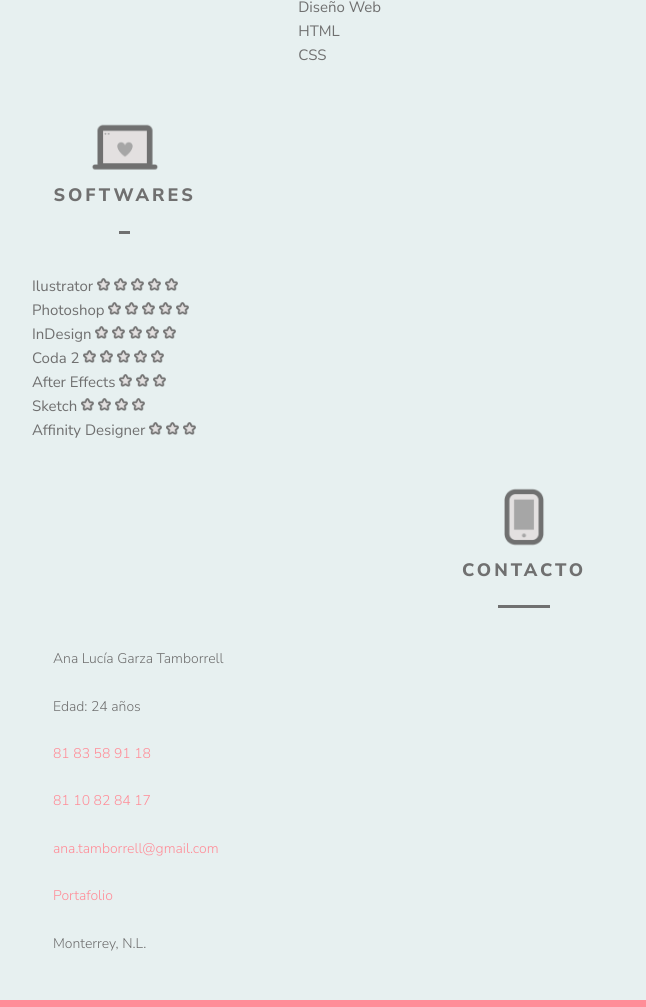
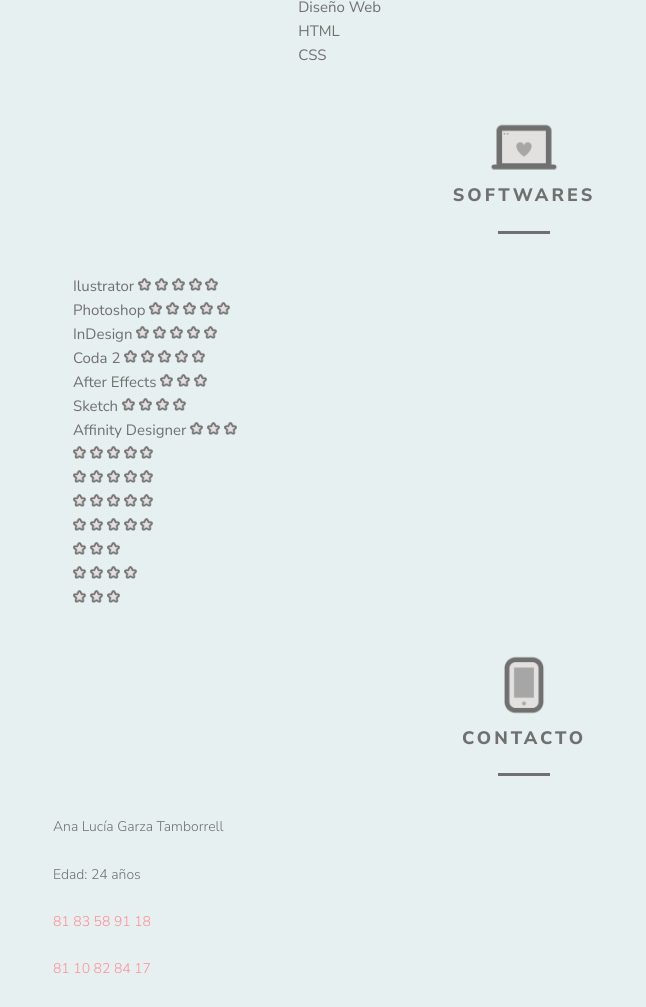
Before and after one commit to atamborrell/atamborrell.github.io, a plain HTML site: page index.html in a window 1280 px wide. Shown: the part 897-1904 px from the top of the page, without its empty margins (116-762 px from the left). Drawn offline with Linux system fonts and the light colour scheme.

Commit message:
modificar columnas

```diff
--- a/index.html
+++ b/index.html
@@ -133,11 +133,13 @@
     <div class="section bg">
   		<div class="container">
   			<div class="row">
-  				<div class="three columns">
+  				<div class="twelve columns">
             <div class="softwares" id="softwares">
               <center>  <img src="atamborrell.github.io/softwares.png" style="height:70px;"/></center>
               <h2>Softwares</h2>
               <div class="line">&nbsp;</div>
+            </div>
+            <div class="six columns">
               <ul>
                 <li>Ilustrator <img src="atamborrell.github.io/star.png" style="height:13px;"/>
                 <img src="atamborrell.github.io/star.png" style="height:13px;"/>
@@ -171,10 +173,45 @@
               <img src="atamborrell.github.io/star.png" style="height:13px;"/></li>
               </ul>
             </div>
+            <div class="six columns">
+              <ul>
+                <li><img src="atamborrell.github.io/star.png" style="height:13px;"/>
+                <img src="atamborrell.github.io/star.png" style="height:13px;"/>
+              <img src="atamborrell.github.io/star.png" style="height:13px;"/>
+            <img src="atamborrell.github.io/star.png" style="height:13px;"/>
+          <img src="atamborrell.github.io/star.png" style="height:13px;"/></li>
+                <li><img src="atamborrell.github.io/star.png" style="height:13px;"/>
+                <img src="atamborrell.github.io/star.png" style="height:13px;"/>
+              <img src="atamborrell.github.io/star.png" style="height:13px;"/>
+            <img src="atamborrell.github.io/star.png" style="height:13px;"/>
+          <img src="atamborrell.github.io/star.png" style="height:13px;"/></li>
+                <li><img src="atamborrell.github.io/star.png" style="height:13px;"/>
+                <img src="atamborrell.github.io/star.png" style="height:13px;"/>
+              <img src="atamborrell.github.io/star.png" style="height:13px;"/>
+            <img src="atamborrell.github.io/star.png" style="height:13px;"/>
+          <img src="atamborrell.github.io/star.png" style="height:13px;"/></li>
+                <li><img src="atamborrell.github.io/star.png" style="height:13px;"/>
+                <img src="atamborrell.github.io/star.png" style="height:13px;"/>
+              <img src="atamborrell.github.io/star.png" style="height:13px;"/>
+            <img src="atamborrell.github.io/star.png" style="height:13px;"/>
+          <img src="atamborrell.github.io/star.png" style="height:13px;"/></li>
+                <li><img src="atamborrell.github.io/star.png" style="height:13px;"/>
+                <img src="atamborrell.github.io/star.png" style="height:13px;"/>
+              <img src="atamborrell.github.io/star.png" style="height:13px;"/></li>
+                <li><img src="atamborrell.github.io/star.png" style="height:13px;"/>
+                <img src="atamborrell.github.io/star.png" style="height:13px;"/>
+              <img src="atamborrell.github.io/star.png" style="height:13px;"/>
+            <img src="atamborrell.github.io/star.png" style="height:13px;"/></li>
+                <li><img src="atamborrell.github.io/star.png" style="height:13px;"/>
+                <img src="atamborrell.github.io/star.png" style="height:13px;"/>
+              <img src="atamborrell.github.io/star.png" style="height:13px;"/></li>
+              </ul>
+            </div>
           </div>
         </div>
       </div>
     </div>
+
     <div class="section bg">
   		<div class="container">
     		<div class="row">
```
